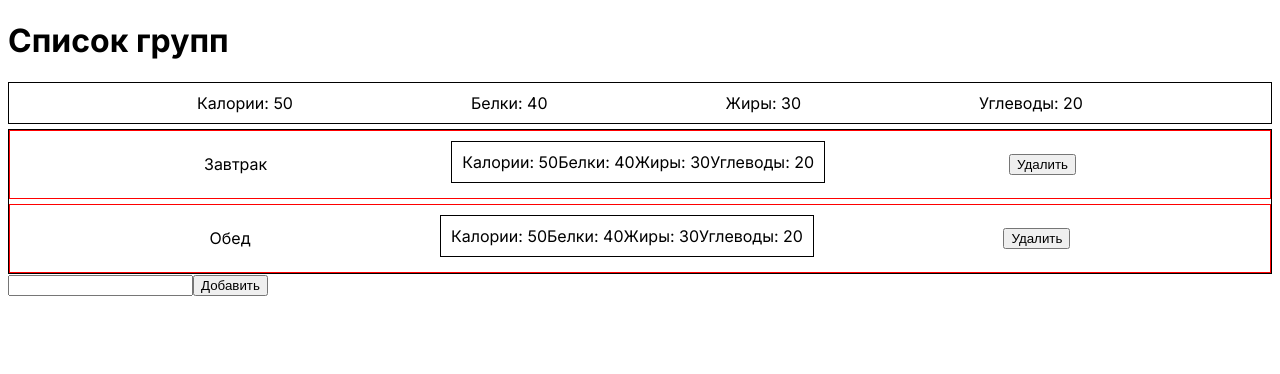
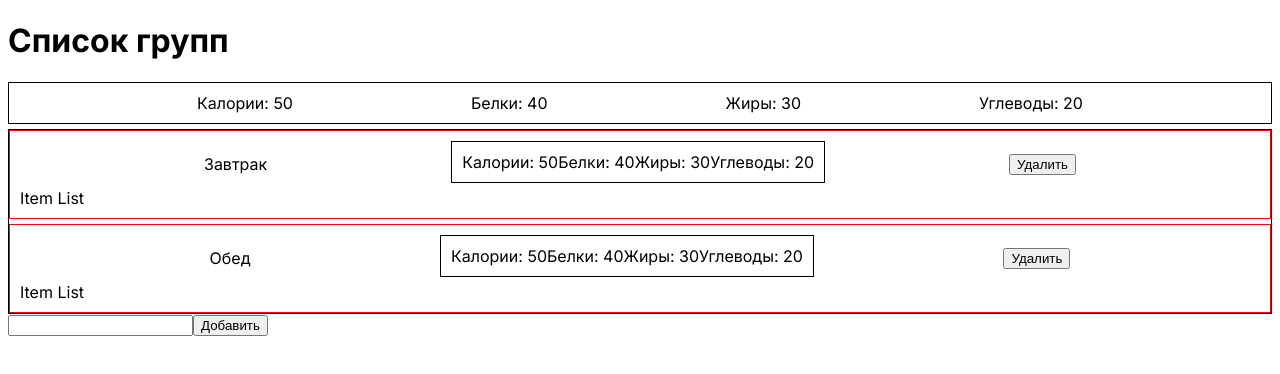
Before and after one commit to demons/fatburger, a Next.js app: page / in a window 1280 px wide. Shown: the top 374 px of the page. Built offline with nearby package versions, Linux system fonts and the light colour scheme.

Commit message:
Добавит ItemList

```diff
--- a/app/components/GroupItem.js
+++ b/app/components/GroupItem.js
@@ -1,5 +1,6 @@
 import { useGroups } from "../store";
 import Amount from "./Amount";
+import ItemList from "./ItemList";
 
 function GroupItem({ group }) {
   const removeGroup = useGroups((state) => state.removeGroup);
@@ -11,6 +12,7 @@ function GroupItem({ group }) {
         <Amount />
         <button onClick={(e) => removeGroup(group.id)}>Удалить</button>
       </div>
+      <ItemList />
     </div>
   );
 }
--- /dev/null
+++ b/app/components/ItemList.js
@@ -0,0 +1,5 @@
+function ItemList() {
+  return <div>Item List</div>;
+}
+
+export default ItemList;
```
